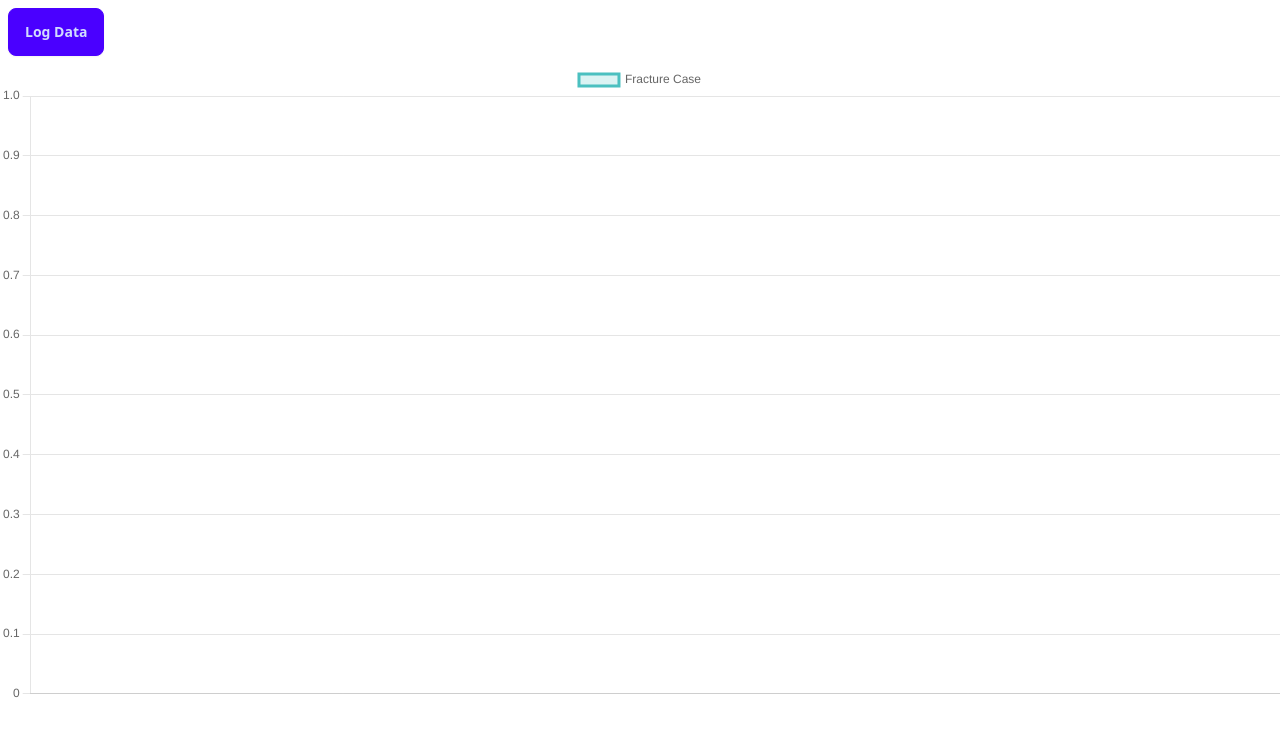
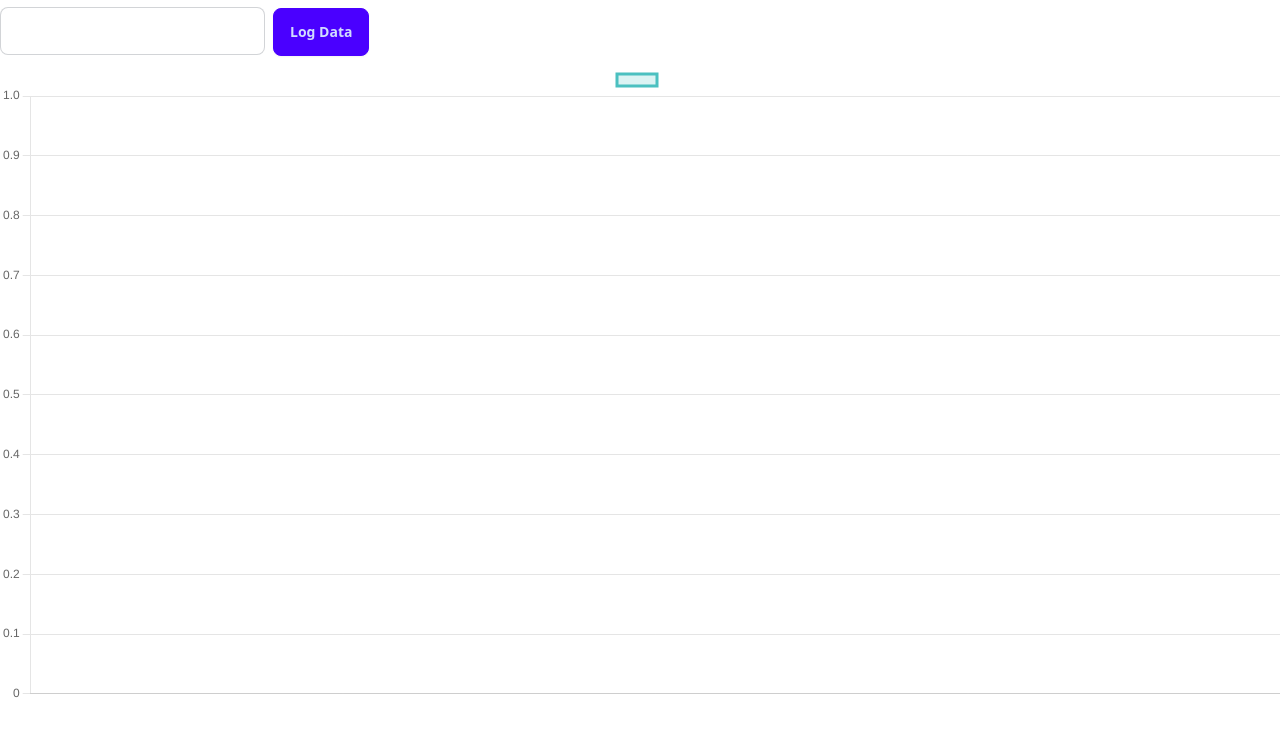
Before and after one commit to kiblykat/steamMarketScraper, a React (Vite) app in the folder frontend/: page / in a window 1280 px wide. Shown: the top 736 px of the page. Built offline with nearby package versions, Linux system fonts and the light colour scheme.

Commit message:
fe: include input for user to choose item to load; useMemo to prevent constant refresh;

```diff
--- a/frontend/src/App.jsx
+++ b/frontend/src/App.jsx
@@ -1,4 +1,4 @@
-import { useState } from "react";
+import { useMemo, useState } from "react";
 import steamApi from "../api/api";
 
 import { Line } from "react-chartjs-2";
@@ -25,15 +25,14 @@ ChartJS.register(
 
 function App() {
   const [data, setData] = useState(new Map());
+  const [search, setSearch] = useState("");
 
-  const fetchData = async (val) => {
-    const response = await steamApi.get(`/api/data/${val}`);
-    const datapointMap = retrieveXYaxis(response.data);
-    console.log(datapointMap);
-    setData(datapointMap);
+  const handleEnter = (e) => {
+    if (e.key === "Enter") {
+      fetchData(search);
+    }
   };
 
-  //this function populates the map
   const retrieveXYaxis = (data) => {
     const datapointMap = new Map();
     for (let datapoint of data) {
@@ -53,26 +52,39 @@ function App() {
     return datapointMap;
   };
 
-  //draw out the chart
-  const chartData = {
+  const fetchData = async (val) => {
+    const response = await steamApi.get(`/api/data/${val}`);
+    const datapointMap = retrieveXYaxis(response.data);
+    console.log(datapointMap);
+    setData(datapointMap);
+  };
+
+  //draw out the chart only when search
+  const chartData = useMemo(
+    () => ({
       labels: data.get("timestamps") || [],
       datasets: [
         {
-        label: "Fracture Case",
+          label: `${search}`,
           data: data.get("prices") || [],
           fill: false,
           backgroundColor: "rgba(75,192,192,0.2)",
           borderColor: "rgba(75,192,192,1)",
         },
       ],
-  };
+    }),
+    [data]
+  );
 
   return (
     <>
-      <button
-        className="btn btn-primary m-2"
-        onClick={() => fetchData("cs20-case")}
-      >
+      <input
+        className="input input-bordered"
+        onChange={(e) => setSearch(e.target.value)}
+        value={search}
+        onKeyDown={handleEnter}
+      ></input>
+      <button className="btn btn-primary m-2" onClick={() => fetchData(search)}>
         Log Data
       </button>
       <Line data={chartData} />
```
Lines whose indentation alone changed are shown as unchanged.
